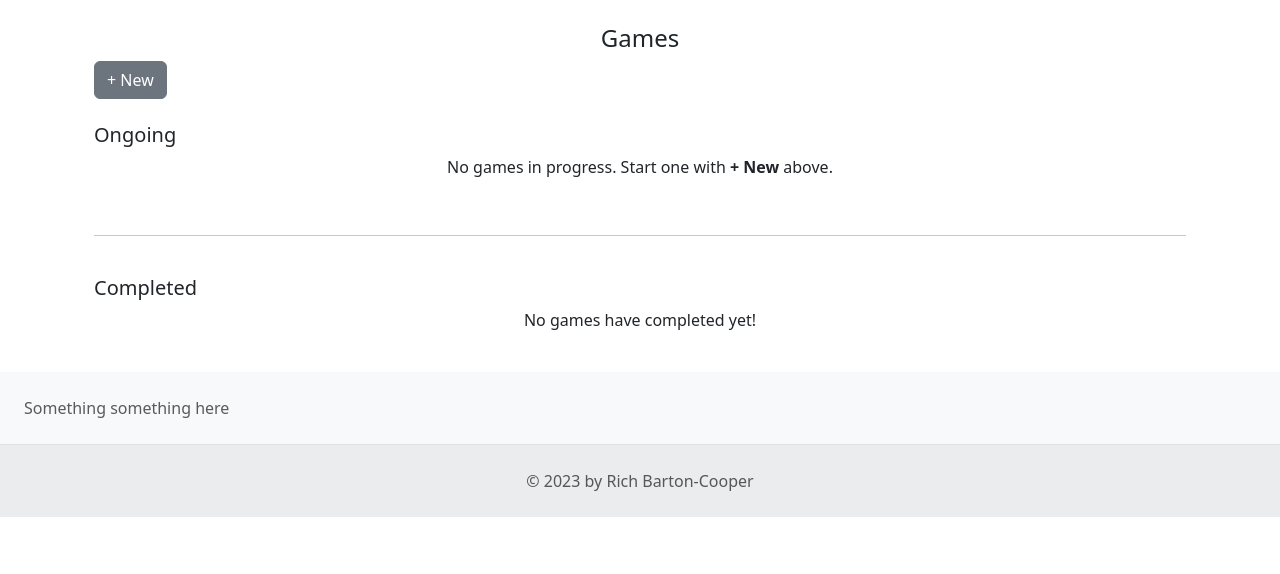
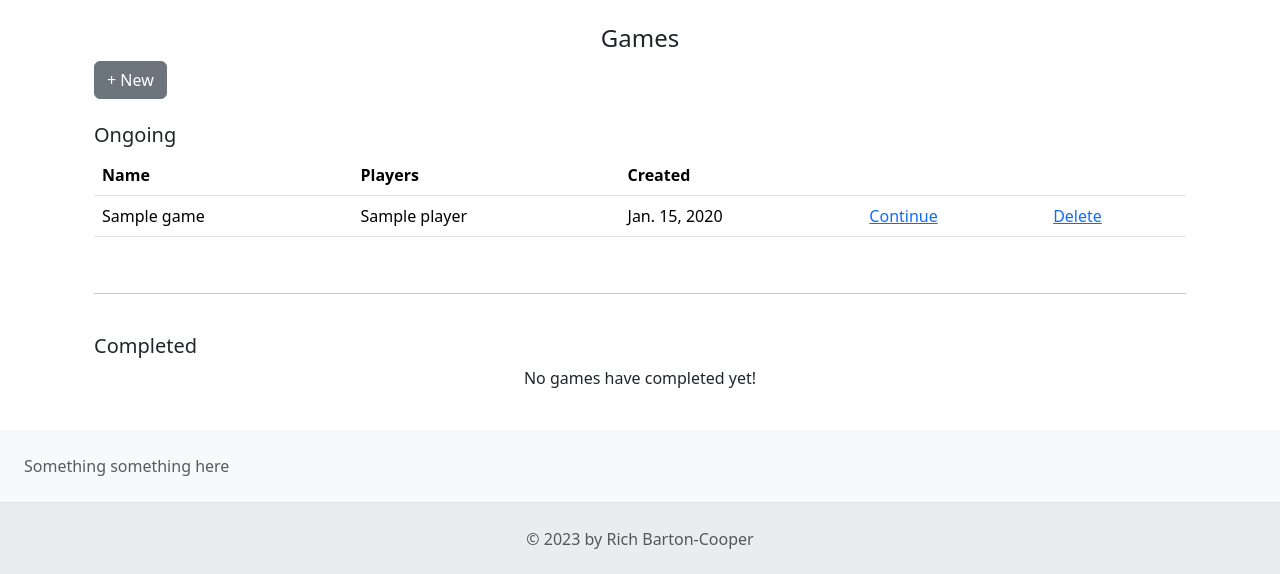
Before and after one commit to richcooper95/predictive-whist, a Django app: page /games/ in a window 1280 px wide. Shown: the part 58-632 px from the top of the page. Run offline with Django 4.2, Linux system fonts and the light colour scheme; tables that the repository leaves empty hold one stand-in row (values such as "Sample post"); some libraries are stand-ins or nearby versions.

Commit message:
Fix typo in game_list.html

```diff
--- a/templates/game_list.html
+++ b/templates/game_list.html
@@ -9,7 +9,7 @@
 		<br>
 		<br>
     <h5>Ongoing</h5>
-		{% if completed_games|length == 0 %}
+		{% if ongoing_games|length == 0 %}
       <p align="center">No games in progress. Start one with <b>+ New</b> above.</p>
     {% else %}
       <table class="table table-hover">
```
